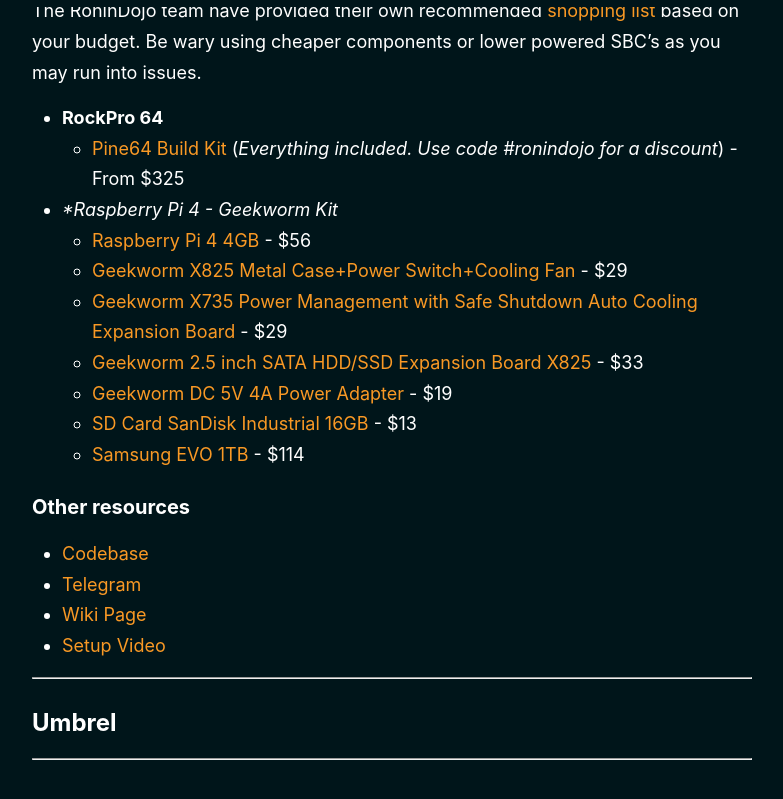
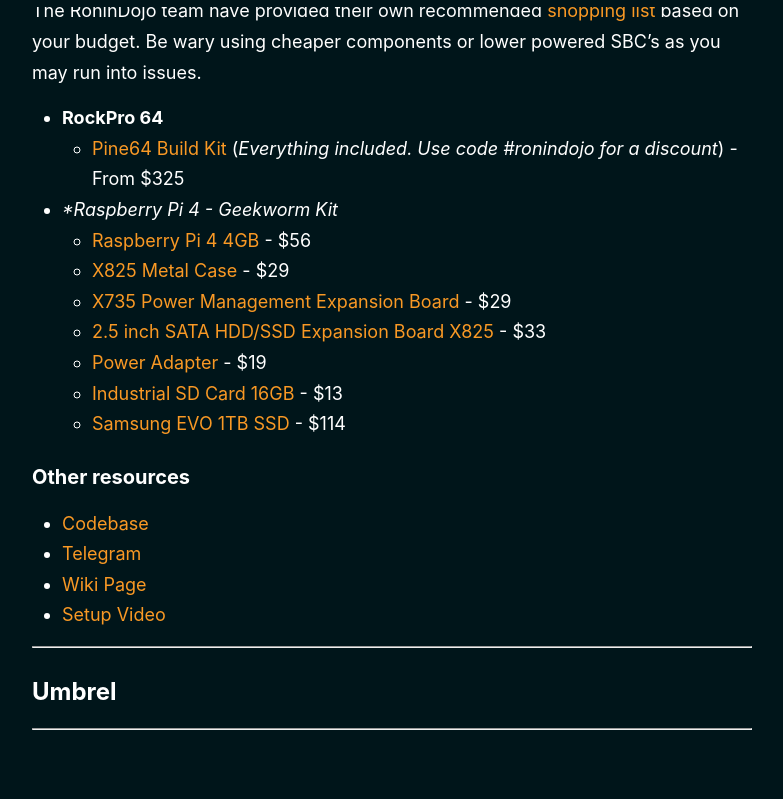
Before and after one commit to BitcoinQnA/node-guide, a Jekyll site: the page built from _pages/doityourself.md, in a window 1280 px wide and 900 px high, scrolled down 6930 px. Shown: the top 799 px of the window, without its empty margins (248-1031 px from the left). Built offline with Jekyll 4.4.1, drawn with Linux system fonts in a browser that asks for light colours.

Commit message:
Update doityourself.md

```diff
--- a/_pages/doityourself.md
+++ b/_pages/doityourself.md
@@ -187,12 +187,12 @@
 
 - **Raspberry Pi 4 - Geekworm Kit*
   - [Raspberry Pi 4 4GB](https://amzn.to/39rYRch) - $56
-  - [Geekworm X825 Metal Case+Power Switch+Cooling Fan](https://amzn.to/2Rppc5g) - $29
-  - [Geekworm X735 Power Management with Safe Shutdown Auto Cooling Expansion Board](https://amzn.to/2UHD5Mr) - $29
-  - [Geekworm 2.5 inch SATA HDD/SSD Expansion Board X825](https://amzn.to/2vUETco) - $33
-  - [Geekworm DC 5V 4A Power Adapter](https://amzn.to/2XTtLrp) - $19
-  - [SD Card SanDisk Industrial 16GB](https://www.amazon.com/dp/B07CV344WJ/) - $13
-  - [Samsung EVO 1TB](https://amzn.to/30lDpoo) - $114
+  - [X825 Metal Case](https://amzn.to/2Rppc5g) - $29
+  - [X735 Power Management Expansion Board](https://amzn.to/2UHD5Mr) - $29
+  - [2.5 inch SATA HDD/SSD Expansion Board X825](https://amzn.to/2vUETco) - $33
+  - [Power Adapter](https://amzn.to/2XTtLrp) - $19
+  - [Industrial SD Card 16GB](https://www.amazon.com/dp/B07CV344WJ/) - $13
+  - [Samsung EVO 1TB SSD](https://amzn.to/30lDpoo) - $114
 
 ### Other resources
 
```
